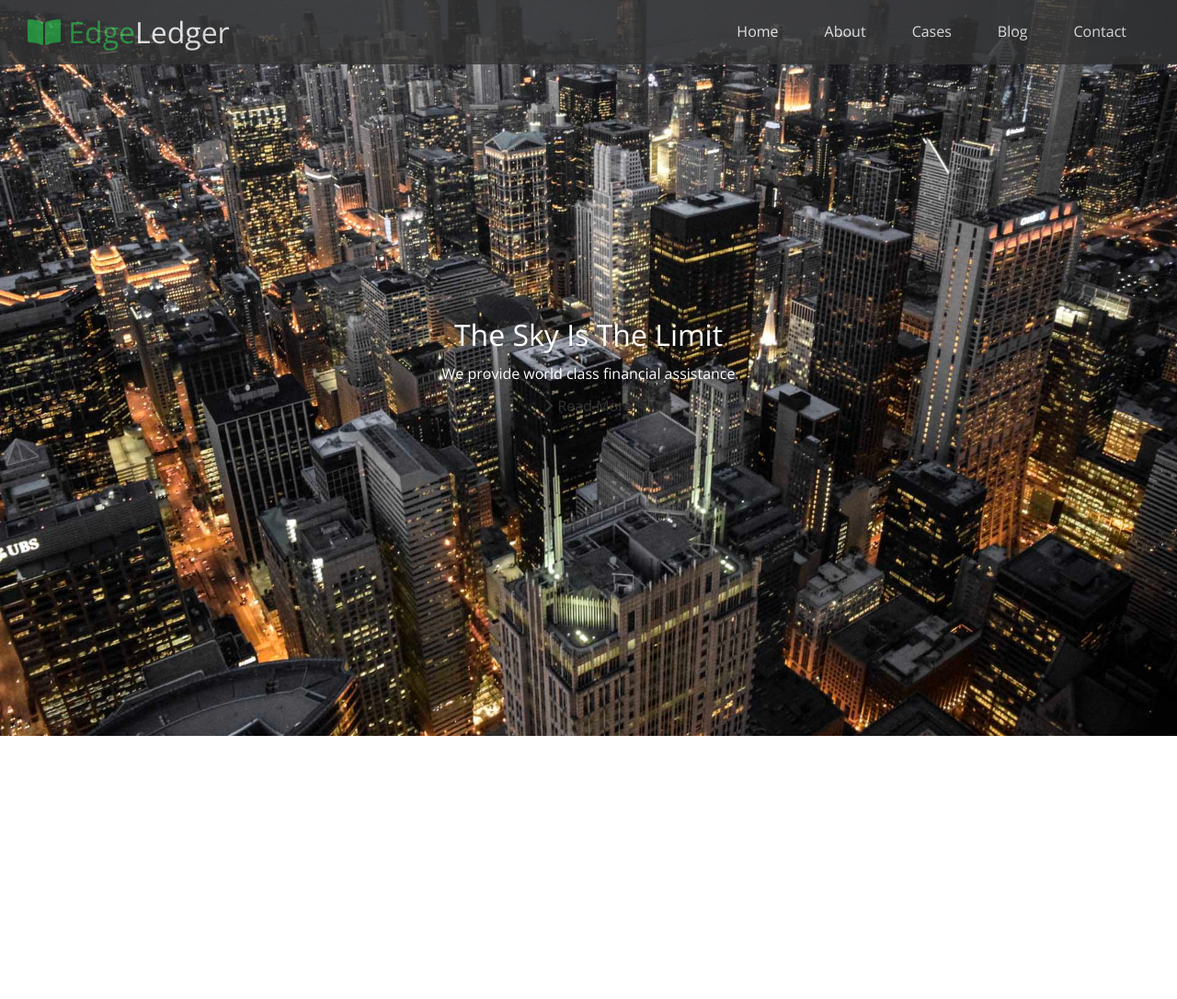
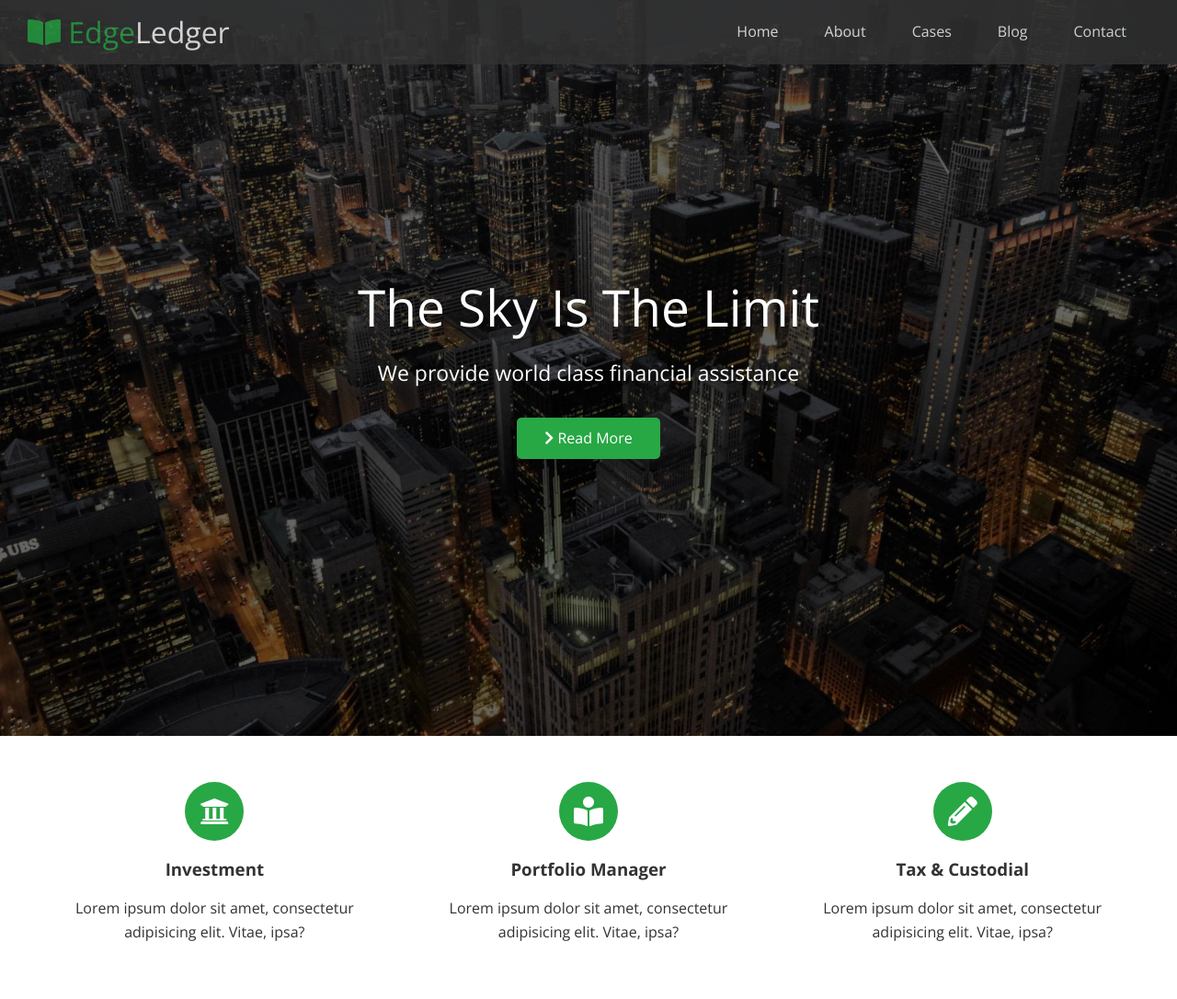
Before and after one commit to VianaArthur/company-website, a plain HTML site: page index.html in a window 1280 px wide. Shown: the whole page at 92% size. Before the commit the page ends 800 px from the top, so only its background shows below. Drawn offline with nearby package versions, Linux system fonts and the light colour scheme.

Commit message:
Add more content and features section

```diff
--- a/assets/css/styles.css
+++ b/assets/css/styles.css
@@ -1,4 +1,4 @@
-@import url("https://fonts.googleapis.com/css2?family=Open+Sans:wght@300&display=swap");
+@import url("https://fonts.googleapis.com/css2?family=Open+Sans:wght@300;400;700&display=swap");
 
 /* Main Styles */
 *,
@@ -39,7 +39,7 @@ img {
   max-width: 100%;
 }
 
-/* Header */
+/* Main Header */
 .main-header {
   background: url("../images/home/showcase.jpg") no-repeat center center/cover;
   height: 100vh;
@@ -47,13 +47,18 @@ img {
   color: #fff;
 }
 
-.main-header .content {
-  display: flex;
-  flex-direction: column;
-  align-items: center;
-  justify-content: center;
-  text-align: center;
+.main-header::before {
+  content: "";
+  position: absolute;
+  top: 0;
+  left: 0;
+  width: 100%;
   height: 100%;
+  background: rgba(0, 0, 0, 0.6);
+}
+
+.main-header * {
+  z-index: 10;
 }
 
 /* Navbar */
@@ -68,18 +73,13 @@ img {
   width: 100%;
   height: 70px;
   position: fixed;
-  top: 0px;
+  top: 0;
   padding: 0 30px;
 }
 
-.navbar a {
+.navbar .logo {
+  font-weight: 400;
   color: #fff;
-  padding: 10px 20px;
-  margin: 0 5px;
-}
-
-.navbar a:hover {
-  border-bottom: 2px solid #28a745;
 }
 
 .navbar ul {
@@ -87,6 +87,55 @@ img {
   flex-direction: row;
 }
 
-.navbar .logo {
-  font-weight: 400;
+.navbar nav a {
+  color: #fff;
+  padding: 10px 20px;
+  margin: 0 5px;
 }
+
+.navbar nav a:hover {
+  border-bottom: 2px solid #28a745;
+}
+
+/* Content */
+.main-header .content {
+  display: flex;
+  flex-direction: column;
+  align-items: center;
+  justify-content: center;
+  text-align: center;
+  height: 100%;
+  padding: 0 20px;
+}
+
+.main-header .content h1 {
+  font-size: 55px;
+}
+
+.main-header .content p {
+  font-size: 23px;
+  max-width: 600px;
+  margin: 20px 0 30px;
+}
+
+/* Features */
+.features {
+  padding: 30px;
+}
+
+.features h3 {
+  font-weight: bold;
+  margin-bottom: 15px;
+}
+
+.features i {
+  background: #28a745;
+  color: #fff;
+  padding: 1rem;
+  border-radius: 50%;
+  margin-bottom: 1rem;
+}
+
+.features i:hover {
+  background-color: #23923c;
+}
--- a/assets/css/utilities.css
+++ b/assets/css/utilities.css
@@ -6,3 +6,52 @@
 .text-secondary {
   color: #0284d0;
 }
+
+/* Button */
+.btn {
+  cursor: pointer;
+  display: inline-block;
+  padding: 10px 30px;
+  border: none;
+  border-radius: 5px;
+  color: #fff;
+  background: #28a745;
+}
+
+.btn:hover {
+  opacity: 0.9;
+}
+
+.btn-primary {
+  color: #fff;
+  background: #28a745;
+}
+
+.btn-secondary {
+  color: #fff;
+  background: #0284d0;
+}
+
+.btn-dark {
+  color: #fff;
+  background: #333;
+}
+
+.btn-light {
+  color: #333;
+  background: #f4f4f4;
+}
+
+/* Flex Items */
+.flex-items {
+  display: flex;
+  flex-direction: row;
+  align-items: center;
+  justify-content: space-between;
+  text-align: center;
+  height: 100%;
+}
+
+.flex-items > div {
+  padding: 20px;
+}
--- a/index.html
+++ b/index.html
@@ -13,12 +13,15 @@
     <link rel="stylesheet" href="assets/css/styles.css" />
     <title>Welcome to EdgeLedger</title>
   </head>
+
   <body id="home">
     <header class="main-header">
       <div id="navbar" class="navbar">
-        <h1 class="logo">
-          <span class="text-primary"><i class="fas fa-book-open"></i> Edge</span>Ledger
-        </h1>
+        <a href="/">
+          <h1 class="logo">
+            <span class="text-primary"><i class="fas fa-book-open"></i> Edge</span>Ledger
+          </h1>
+        </a>
         <nav>
           <ul>
             <li><a href="#home">Home</a></li>
@@ -33,8 +36,47 @@
       <div class="content">
         <h1>The Sky Is The Limit</h1>
         <p>We provide world class financial assistance</p>
-        <a href="#about" class="btn"><i class="fas fa-chevron-right"></i> Read More</a>
+        <a href="#about" class="btn btn-primary"
+          ><i class="fas fa-chevron-right"></i> Read More</a
+        >
       </div>
     </header>
+
+    <main>
+      <!-- About: Features -->
+      <section id="about" class="features bg-light">
+        <div class="flex-items">
+          <div>
+            <i class="fas fa-university fa-2x"></i>
+            <div>
+              <h3>Investment</h3>
+              <p>
+                Lorem ipsum dolor sit amet, consectetur adipisicing elit. Vitae, ipsa?
+              </p>
+            </div>
+          </div>
+
+          <div>
+            <i class="fas fa-book-reader fa-2x"></i>
+            <div>
+              <h3>Portfolio Manager</h3>
+              <p>
+                Lorem ipsum dolor sit amet, consectetur adipisicing elit. Vitae, ipsa?
+              </p>
+            </div>
+          </div>
+
+          <div>
+            <i class="fas fa-pencil-alt fa-2x"></i>
+            <div>
+              <h3>Tax & Custodial</h3>
+              <p>
+                Lorem ipsum dolor sit amet, consectetur adipisicing elit. Vitae, ipsa?
+              </p>
+            </div>
+          </div>
+        </div>
+      </section>
+    </main>
   </body>
 </html>
```
